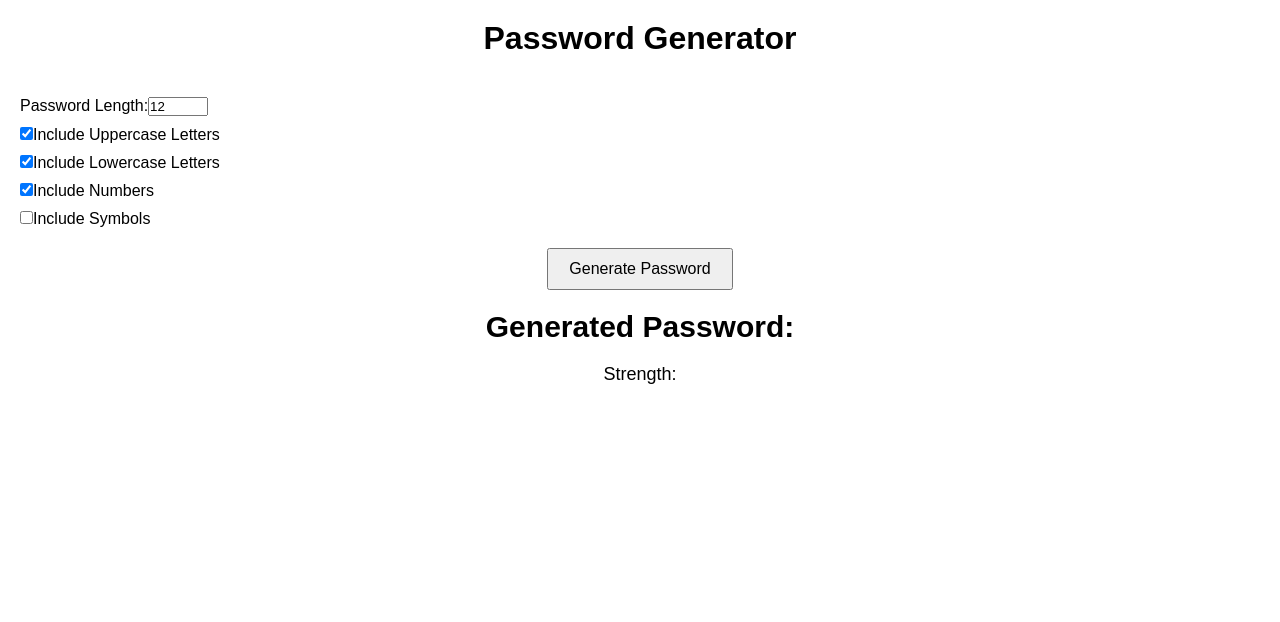
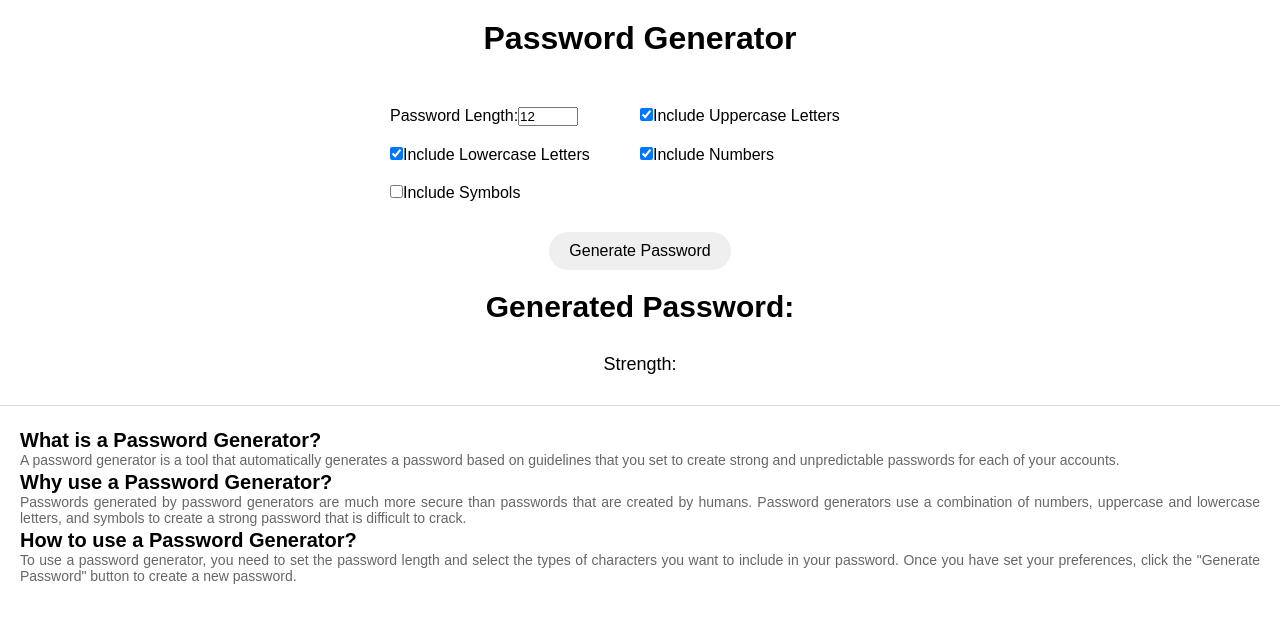
Before and after one commit to somanshubhardwaj/generatepassword, a React (Create React App) app: page / in a window 1280 px wide. Shown: the top 622 px of the page. Built offline with nearby package versions, Linux system fonts and the light colour scheme.

Commit message:
chore: Update CSS for settings and result sections

```diff
--- a/src/App.css
+++ b/src/App.css
@@ -13,8 +13,14 @@
 
 .settings {
   margin: 20px;
+  margin-left: auto;
+  margin-right: auto;
   text-align: left;
+  display:grid;
+  grid-template-columns: 1fr 1fr;
+  max-width: 500px;
 }
+
 
 .settings div {
   margin: 10px 0;
@@ -24,6 +30,8 @@ button {
   padding: 10px 20px;
   font-size: 16px;
   cursor: pointer;
+  border-radius: 25px;
+  border: none;
 
 }
 
@@ -32,9 +40,18 @@ button {
   font-size: 20px;
   word-break: break-all;
 }
+.result h2 {
+  margin-top: 20px;
+  margin-bottom: 10px;
+}
+.result p{
+  max-width: 500px;
+  margin: 0 auto;
+  text-align: center;
+}
 
 .result button {
-  margin-top: 10px;
+  margin-top: 15px;
   padding: 8px 16px;
   font-size: 14px;
 }
@@ -58,3 +75,18 @@ button {
 .strength.strong {
   color: green;
 }
+
+footer{
+  margin-top: 20px;
+  font-size: 14px;
+  color: #666;
+  padding: 20px;
+  border-top: 1px solid #ddd;
+  text-align: justify;
+}
+footer h1 {
+  font-size: 20px;
+  margin-top: 10px;
+  margin-top: 3px;
+  color: black;
+}
--- a/src/App.js
+++ b/src/App.js
@@ -96,6 +96,7 @@ function App() {
               max="128"
             />
           </div>
+
           <div>
             <label>
               <input
@@ -151,6 +152,28 @@ function App() {
           </div>
         </div>
       </main>
+      <footer>
+        <h1>
+          What is a Password Generator?
+        </h1>
+        <p>
+          A password generator is a tool that automatically generates a password based on guidelines that you set to create strong and unpredictable passwords for each of your accounts.
+        </p>
+        <h1>
+          Why use a Password Generator?
+        </h1>
+        <p>
+          Passwords generated by password generators are much more secure than passwords that are created by humans. Password generators use a combination of numbers, uppercase and lowercase letters, and symbols to create a strong password that is difficult to crack.
+        </p>
+        <h1>
+          How to use a Password Generator?
+        </h1>
+        <p>
+          To use a password generator, you need to set the password length and select the types of characters you want to include in your password. Once you have set your preferences, click the "Generate Password" button to create a new password.
+        </p>
+
+
+        </footer>
     </div>
   );
 }
```
